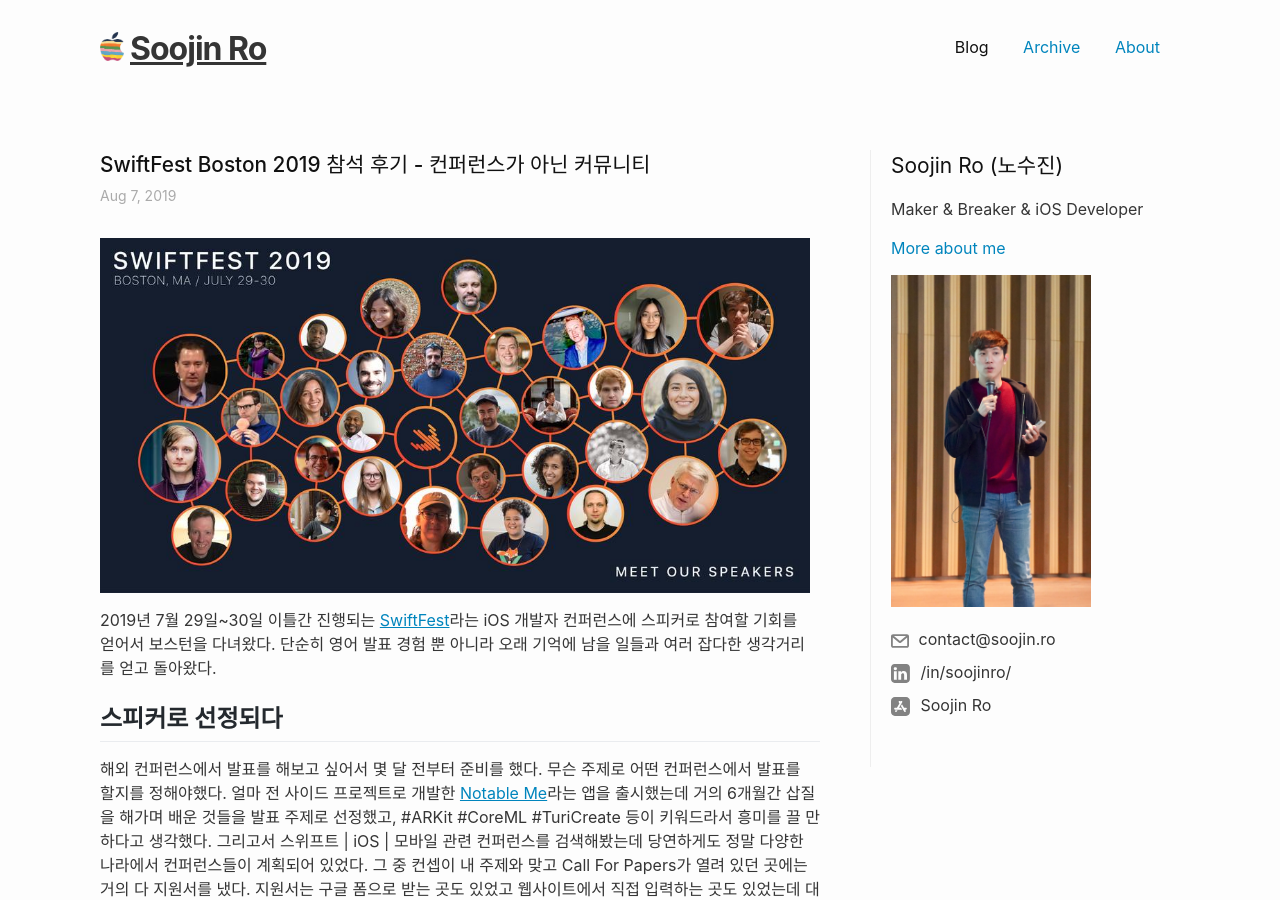
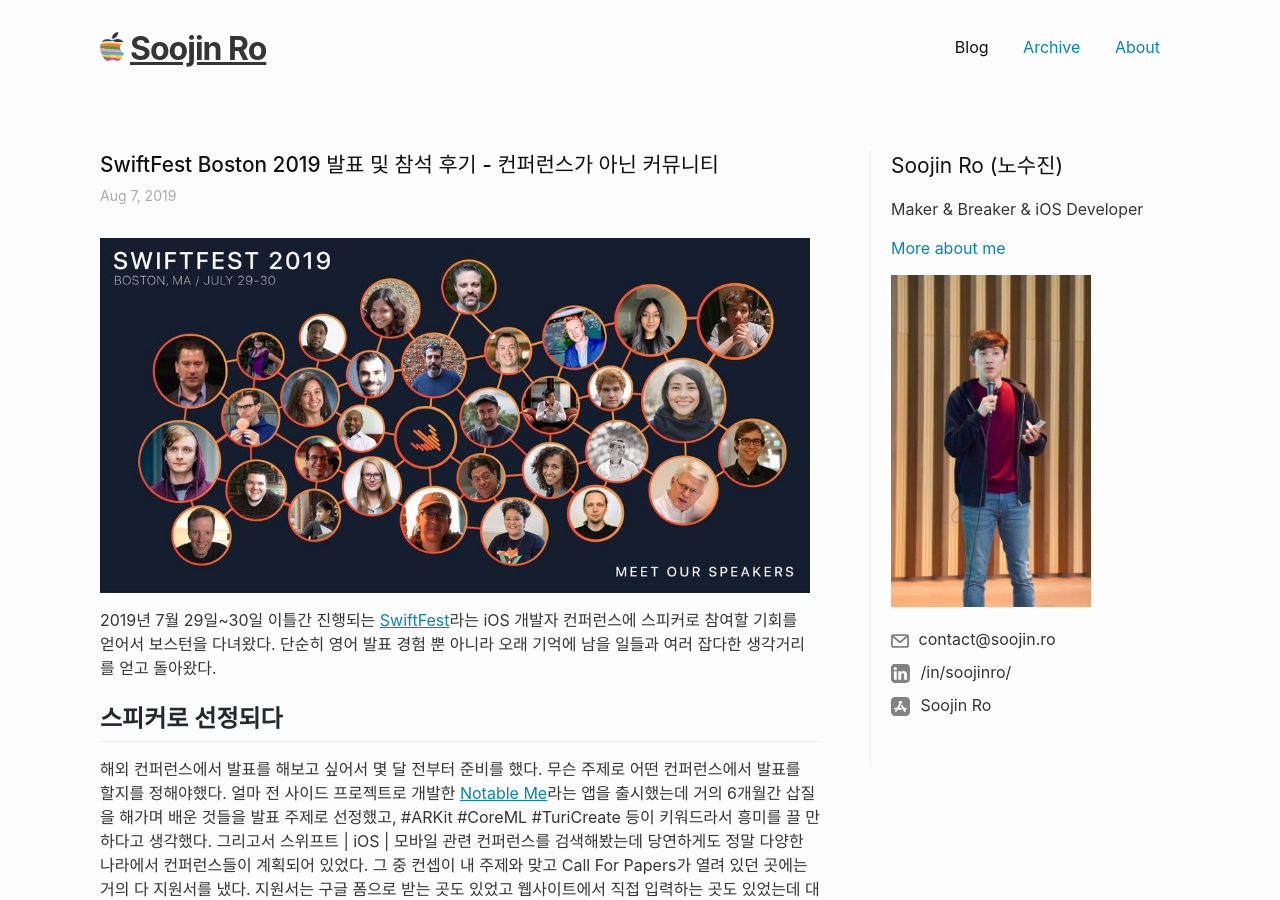
Before and after one commit to nsoojin/nsoojin.github.io, a Jekyll site: the page built from _posts/2019-08-07-speaking-at-swiftfest-boston.md, in a window 1280 px wide and 900 px high. Built offline with Jekyll 4.4.1, drawn with Linux system fonts in a browser that asks for light colours; some of the changed text lies outside the part shown.

Commit message:
fix title

```diff
--- a/_posts/2019-08-07-speaking-at-swiftfest-boston.md
+++ b/_posts/2019-08-07-speaking-at-swiftfest-boston.md
@@ -1,11 +1,12 @@
 ---
 layout: post
-title: "SwiftFest Boston 2019 참석 후기 - 컨퍼런스가 아닌 커뮤니티"
+title: "SwiftFest Boston 2019 발표 및 참석 후기 - 컨퍼런스가 아닌 커뮤니티"
 categories: []
 tags:
 - SwiftFest
+- speaking
 - Swift
-- Conference
+- conference
 - UncleBob
 - Boston
 type: post
```
